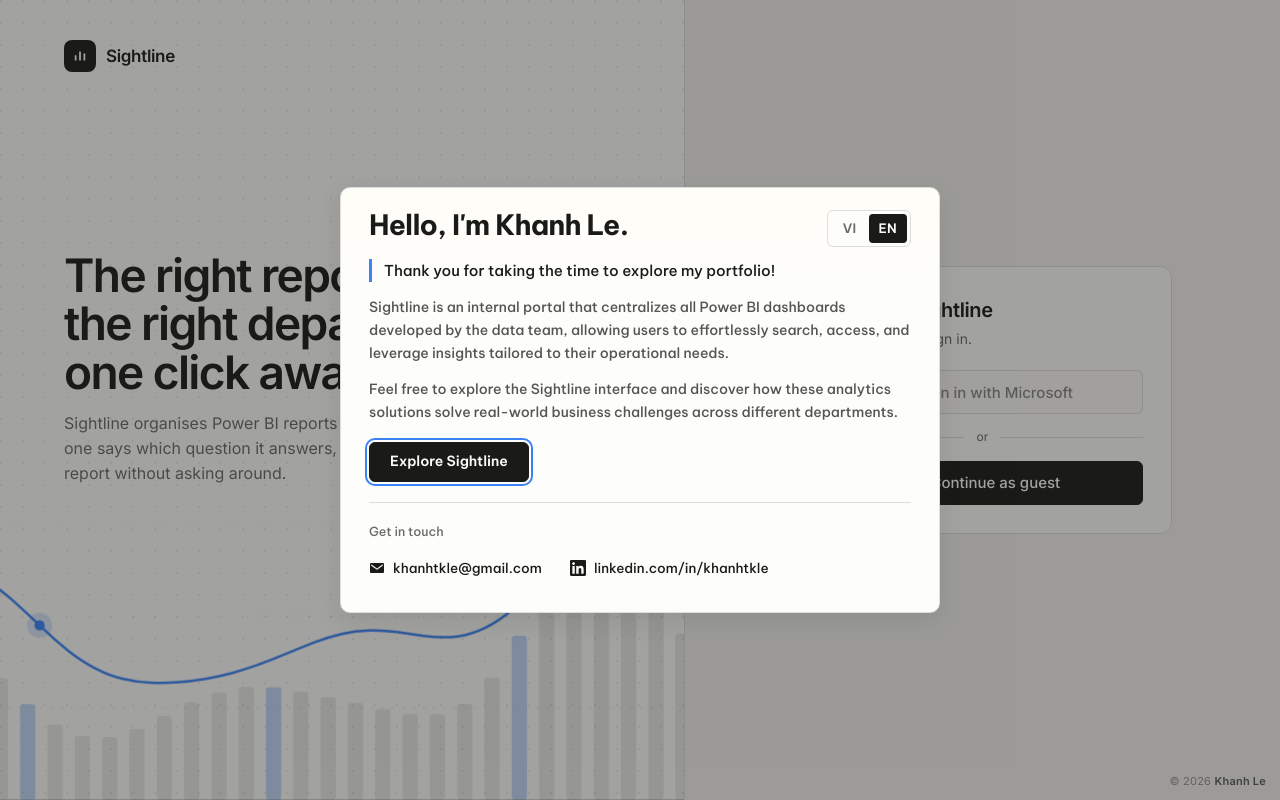
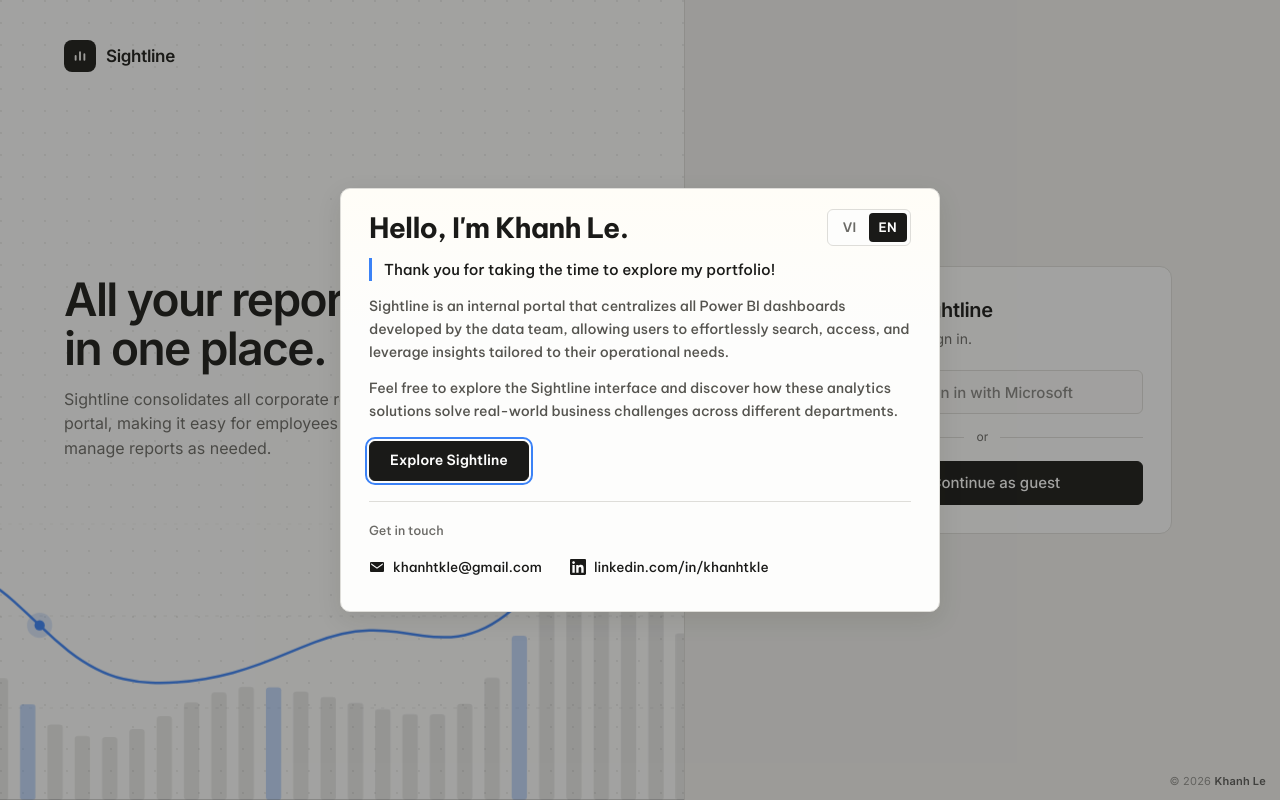
Before and after one commit to khanhtkle-portfolio/khanhtkle-portfolio.github.io, a plain HTML site: page login.html in a window 1280 px wide. Drawn offline with Linux system fonts and the light colour scheme.

Commit message:
Enable activity tracking and update login, welcome and report copy
- Point tracker at the Apps Script endpoint (js/config.js)
- Login hero copy, welcome dialog layout (language toggle top right), Esc closes dialogs
- Report descriptions and tags, American spelling, "Re-open" label, contact line
- Home: "Dept · Page n / total" in the last-viewed panel

Co-Authored-By: Claude Sonnet 5.5 <noreply@anthropic.com>

```diff
--- a/css/style.css
+++ b/css/style.css
@@ -306,7 +306,7 @@ body[data-page="login"] { height: 100dvh; overflow: hidden; }
 }
 .login-intro .brand { position: relative; z-index: 1; }
 .login-copy { position: relative; z-index: 1; margin: auto 0; padding-bottom: 12vh; max-width: 560px; }
-.login-title { margin: 0 0 14px; font-size: clamp(32px, 3.6vw, 48px); font-weight: 600; letter-spacing: -0.035em; line-height: 1.06; text-wrap: balance; }
+.login-title { white-space: pre-line; margin: 0 0 14px; font-size: clamp(32px, 3.6vw, 48px); font-weight: 600; letter-spacing: -0.035em; line-height: 1.06; text-wrap: balance; }
 .login-text { margin: 0; max-width: 46ch; color: var(--muted); font-size: 16px; text-wrap: pretty; }
 
 /* Hình trừu tượng: cột biểu đồ thở nhẹ, đường xu hướng vẽ dần, một chấm chạy theo đường */
@@ -1038,6 +1038,5 @@ dialog.dlg ul.contact li { margin: 0; }
 .wc-contact > span { color: var(--muted); font-size: 12.5px; font-weight: 500; }
 .wc-contact .contact { margin-top: 8px; }
 
-.wc-top { display: flex; align-items: flex-start; justify-content: space-between; gap: 16px; margin-bottom: 12px; }
+.wc-top { display: flex; align-items: center; justify-content: space-between; gap: 16px; margin-bottom: 12px; }
 .wc-top .wc-title { margin: 0; }
-.wc-top .lang { margin-top: 2px; }
--- a/data/reports.json
+++ b/data/reports.json
@@ -92,19 +92,19 @@
         "en": "Credit Limits"
       },
       "summary": {
-        "vi": "So sánh kế hoạch và thực hiện về sản lượng, doanh thu, lợi nhuận theo từng pháp nhân, cùng các chỉ số tài chính ngân hàng dùng để xét hạn mức. Hỗ trợ rà soát hạn mức hiện tại có còn phù hợp với kế hoạch.",
-        "en": "Compares plan and actual volume, revenue and profit by legal entity, alongside the financial ratios banks use to assess credit limits. Supports reviews of whether current limits still fit the plan."
+        "vi": "Đánh giá kế hoạch và thực hiện kinh doanh của từng pháp nhân dựa trên các chỉ số tài chính ngân hàng, hỗ trợ rà soát hạn mức tín dụng.",
+        "en": "Evaluates business performance against banking ratios across legal entities to support credit limit reviews."
       },
       "tags": {
         "vi": [
-          "Hạn mức tín dụng",
-          "Dòng thu chi",
+          "Hạn mức ngân hàng",
+          "Chỉ số tài chính",
           "Lãi lỗ phái sinh"
         ],
         "en": [
-          "Credit limits",
-          "Cash flow",
-          "Derivative gains and losses"
+          "Bank limits",
+          "Financial ratios",
+          "Derivative P&L"
         ]
       },
       "questions": {
@@ -131,19 +131,19 @@
         "en": "USD Supply & Demand"
       },
       "summary": {
-        "vi": "Đối chiếu nhu cầu thanh toán USD với lượng USD đã mua, kèm tỷ giá mua bình quân và lãi lỗ so với tỷ giá giao ngay. Cho biết phần nhu cầu còn chưa được đáp ứng.",
-        "en": "Matches USD payment needs against USD purchased and shows the average purchase rate and the gain or loss versus the spot rate. Shows how much of the need is still uncovered."
+        "vi": "Đối chiếu nhu cầu thanh toán ngoại tệ với lượng USD đã mua thực tế, tính toán tỷ giá bình quân và xác định phần nhu cầu còn thiếu.",
+        "en": "Matches foreign currency payment needs against executed USD purchases, calculating average rates and uncovered gaps."
       },
       "tags": {
         "vi": [
-          "Ngoại hối",
-          "Tỷ giá giao ngay",
-          "Ngân quỹ"
+          "Thanh toán USD",
+          "Trạng thái ngoại tệ",
+          "Tỷ giá giao ngay"
         ],
         "en": [
-          "Foreign exchange",
-          "Spot rate",
-          "Treasury"
+          "USD payments",
+          "FX exposure",
+          "Spot rate comparison"
         ]
       },
       "questions": {
@@ -170,19 +170,19 @@
         "en": "Accounts Receivable"
       },
       "summary": {
-        "vi": "Theo dõi nợ quá hạn, tuổi nợ, lãi chiếm dụng vốn, tiến độ thu hồi và số ngày thanh toán thực tế so với điều khoản. Giúp ưu tiên các khoản cần đòi.",
-        "en": "Shows overdue balances, debt aging, the financing cost of late payments, collection progress and actual payment days against terms. Helps prioritise collection follow-up."
+        "vi": "Giám sát chi tiết các khoản nợ quá hạn, tuổi nợ và tiến độ thu hồi theo từng hạn mức thanh toán để định hướng xử lý.",
+        "en": "Monitors overdue balances, debt aging, and collection milestones against contractual terms to prioritize follow-ups."
       },
       "tags": {
         "vi": [
-          "Công nợ phải thu",
-          "Tuổi nợ",
-          "Thu hồi nợ"
+          "Nợ quá hạn",
+          "Tuổi nợ khách hàng",
+          "Tiến độ thu hồi"
         ],
         "en": [
-          "Receivables",
-          "Aging",
-          "Collections"
+          "Overdue debt",
+          "Customer aging",
+          "Collection tracking"
         ]
       },
       "questions": {
@@ -209,19 +209,19 @@
         "en": "Cargo Insurance"
       },
       "summary": {
-        "vi": "Theo dõi tiến độ cấp chứng nhận bảo hiểm cho lô hàng nhập khẩu, phí bảo hiểm so với tiền bồi thường, và tiến độ hồ sơ bồi thường theo nhân viên. Giúp phát hiện lô hàng chưa có chứng nhận và hồ sơ cần xử lý.",
-        "en": "Tracks insurance certificate issuance for import shipments, premiums against claims paid, and claim-file progress by staff member. Helps spot shipments without a certificate and claims that need follow-up."
+        "vi": "Quản lý tình trạng cấp chứng nhận bảo hiểm cho lô hàng nhập khẩu, đối chiếu phí bảo hiểm với tiền bồi thường và tiến độ hồ sơ.",
+        "en": "Manages certificate issuance for import shipments, compares insurance premiums to claims paid, and tracks file progress."
       },
       "tags": {
         "vi": [
-          "Bảo hiểm hàng hóa",
-          "Nhập khẩu",
+          "Chứng nhận bảo hiểm",
+          "Hàng nhập khẩu",
           "Hồ sơ bồi thường"
         ],
         "en": [
-          "Cargo insurance",
-          "Imports",
-          "Claims"
+          "Insurance certificates",
+          "Import shipments",
+          "Claim files"
         ]
       },
       "questions": {
@@ -341,8 +341,8 @@
         "en": "Open report"
       },
       "openPage": {
-        "vi": "Tiếp tục xem",
-        "en": "Continue viewing"
+        "vi": "Mở lại",
+        "en": "Re-open"
       }
     },
     "activity": {
@@ -538,7 +538,7 @@
           },
           "t": {
             "vi": "Các trang báo cáo hiện được minh họa dạng hình ảnh tối ưu, chưa hỗ trợ thao tác lọc (filter) hoặc khoan sâu (drill-down) dữ liệu trực tiếp.",
-            "en": "Report pages are currently shown as optimised images, so filtering and drill-down on live data are not supported yet."
+            "en": "Report pages are currently shown as optimized images, so filtering and drill-down on live data are not supported yet."
           }
         }
       ],
@@ -612,12 +612,12 @@
     "login": {
       "brand": "Sightline",
       "title": {
-        "vi": "Đúng báo cáo, đúng phòng ban, mở là thấy.",
-        "en": "The right report, in the right department, one click away."
+        "vi": "Mọi báo cáo,\ntập trung tại một nơi.",
+        "en": "All your reports, in one place."
       },
       "text": {
-        "vi": "Sightline xếp báo cáo Power BI theo phòng ban. Mỗi báo cáo nói rõ nó trả lời câu hỏi nào, để bạn mở đúng báo cáo mà không phải hỏi lại đồng nghiệp.",
-        "en": "Sightline organises Power BI reports by department. Each one says which question it answers, so you open the right report without asking around."
+        "vi": "Sightline tập hợp tất cả các báo cáo doanh nghiệp vào một cổng thông tin, giúp nhân viên dễ dàng tìm kiếm, truy cập và quản lý báo cáo theo nhu cầu.",
+        "en": "Sightline consolidates all corporate reports into a single portal, making it easy for employees to search, access, and manage reports as needed."
       },
       "formTitle": {
         "vi": "Đăng nhập vào Sightline",
@@ -971,8 +971,8 @@
         "en": "Get in touch"
       },
       "text": {
-        "vi": "Bạn muốn trao đổi thêm về Sightline hay các báo cáo? Hãy liên hệ với mình qua:",
-        "en": "Want to talk more about Sightline or the reports? Reach me at:"
+        "vi": "Bạn muốn tìm hiểu thêm về Sightline hoặc trao đổi về cơ hội hợp tác? Liên hệ với mình qua:",
+        "en": "Want to learn more about Sightline or talk about working together? Get in touch:"
       }
     }
   }
--- a/js/app.js
+++ b/js/app.js
@@ -328,10 +328,7 @@ function dialog(cls, html, locked = false) {
     let downOutside = false;
     dlg.addEventListener("mousedown", e => { downOutside = outside(e); });
     dlg.addEventListener("click", e => { if (downOutside && outside(e) && !dlg.dataset.locked) dlg.close(); downOutside = false; });
-    // Hộp khóa: Esc và các cách đóng khác không có tác dụng, chỉ nút trong hộp mới đóng được
-    dlg.addEventListener("keydown", e => { if (e.key === "Escape" && dlg.dataset.locked) e.preventDefault(); });
-    dlg.addEventListener("cancel", e => { if (dlg.dataset.locked) e.preventDefault(); });
-    dlg.addEventListener("close", () => { if (dlg.dataset.locked) dlg.showModal(); });
+    // Hộp khóa (lời chào): bấm ra ngoài không đóng; Esc và nút trong hộp vẫn đóng được
     document.body.appendChild(dlg);
   }
   if (locked) dlg.dataset.locked = "1"; else delete dlg.dataset.locked;
@@ -744,7 +741,7 @@ function renderContinue() {
         <span class="resume-label">${t(seen ? P.continue.title : P.continue.featured)}</span>
         <b>${t(r.title)}</b>
         <span>${t(DATA.domains[r.domain].name)}${seen
-          ? `, ${fill(t(P.continue.page), { a: page, b: totalPages(r) }).toLowerCase()}` : ""}</span>
+          ? ` · ${fill(t(P.continue.page), { a: page, b: totalPages(r) })}` : ""}</span>
       </span>
       <span class="btn">${seen ? fill(t(P.continue.openPage), { n: page }) : t(P.continue.open)}</span>
     </a>`;
--- a/js/config.js
+++ b/js/config.js
@@ -1,5 +1,5 @@
 /* config.js — cấu hình ghi nhận hoạt động. Để trống trackUrl thì sự kiện chỉ được giữ trên máy người xem. */
 window.SIGHTLINE = {
-  trackUrl: "",   // địa chỉ Web App của Google Apps Script (xem backend/README.md)
-  trackKey: ""    // khóa chống ghi rác, phải trùng với KEY trong backend/apps-script.gs
+  trackUrl: "https://script.google.com/macros/s/AKfycbxsAfWoTveofnHt_g8TmroSAO0ldUTw6lWmD4PnjKxz62uh6TZHiNO-0gJmzm98e8U23g/exec",   // địa chỉ Web App của Google Apps Script (xem backend/README.md)
+  trackKey: "68686868"    // khóa chống ghi rác, phải trùng với KEY trong backend/apps-script.gs
 };
```
Also changed, not shown: index.html (+2 -2 lines).
